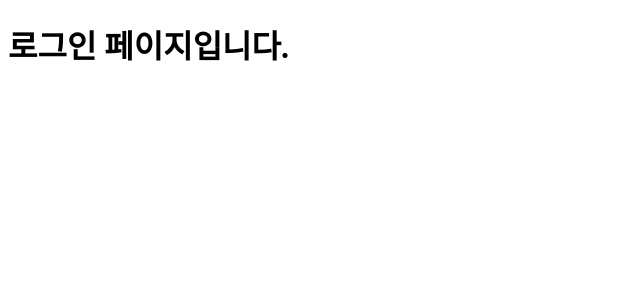
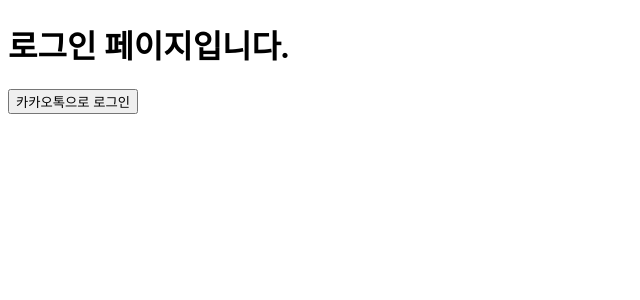
Before and after one commit to Crypto-Hook-Market/crypto-hook-market-web, a React (Vite) app: page /login in a window 1280 px wide. Shown: the top 300 px of the page, without its empty margins (0-640 px from the left). Built offline with nearby package versions, Linux system fonts and the light colour scheme.

Commit message:
[feat] add vercel.json

```diff
--- a/src/containers/user/LoginPage.tsx
+++ b/src/containers/user/LoginPage.tsx
@@ -2,6 +2,7 @@
   return (
     <>
       <h1>로그인 페이지입니다.</h1>
+      <button onClick={() => {}}>카카오톡으로 로그인</button>
     </>
   );
 };
```
Also changed, not shown: vercel.json (added).
